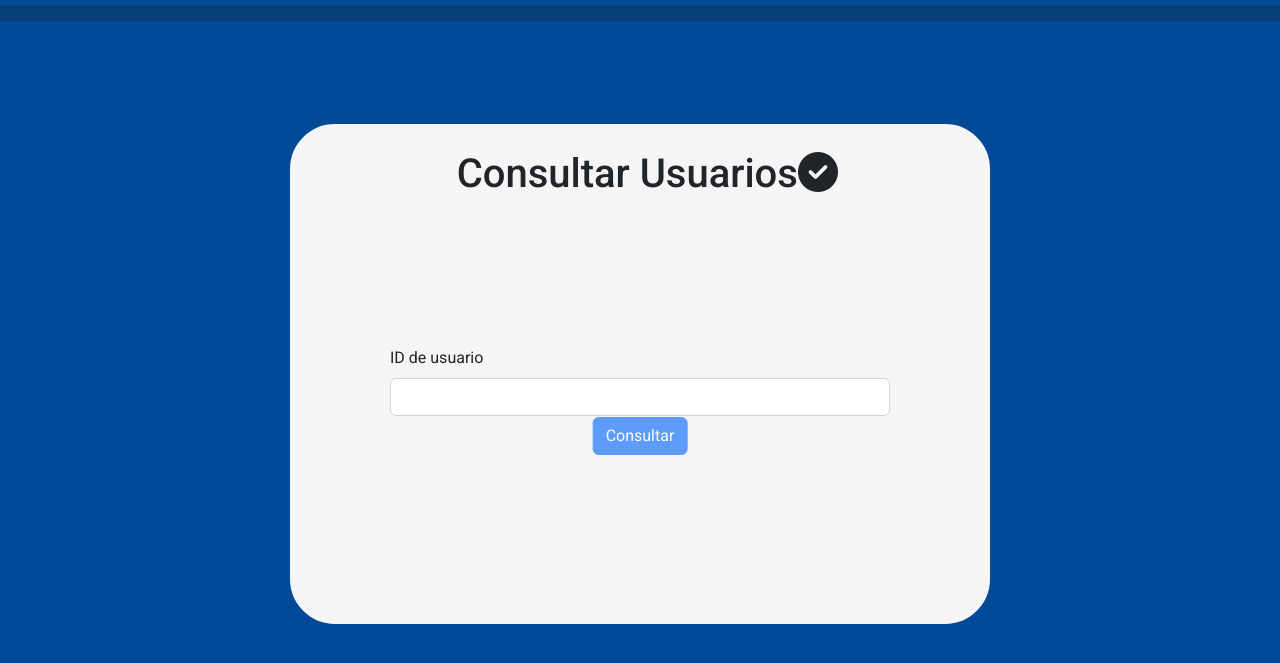
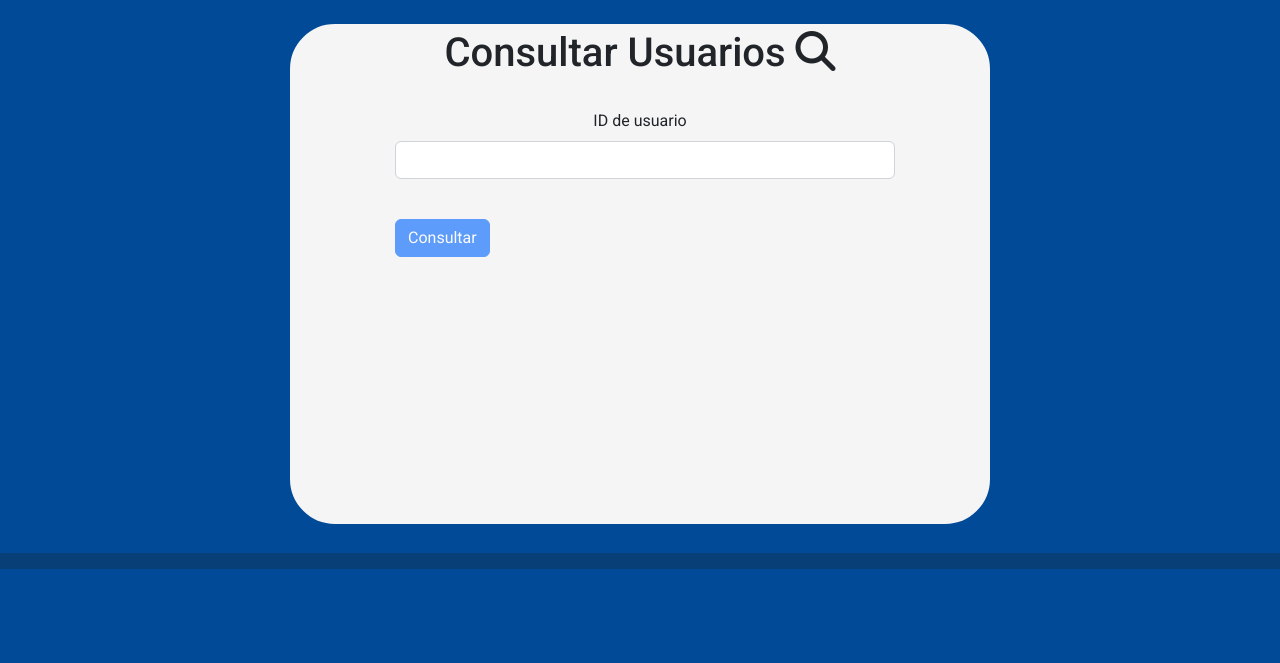
Before and after one commit to 284949MAVS/Proyecto-Estacionamiento, a PHP site: page /consultar_usuarios.php in a window 1280 px wide. Shown: the part 66-729 px from the top of the page. Run offline with PHP 8.4, Linux system fonts and the light colour scheme; data that the repository does not hold is empty.

Commit message:
Actualizacion Sprint 2-P2

```diff
--- a/Proyecto-Estacionamiento/conexion.php
+++ b/Proyecto-Estacionamiento/conexion.php
@@ -1,7 +1,7 @@
 <?php
 
 
-$mysqli = new mysqli("127.0.0.1", "root", "", "estacionamientobd", 3306);
+$mysqli = new mysqli("127.0.0.1", "root", "", "estacionamientobd", 3308);
 if ($mysqli->connect_errno) {
     echo "Fallo al conectar a MySQL: (" . $mysqli->connect_errno . ") " . $mysqli->connect_error;
 }
--- a/Proyecto-Estacionamiento/consultar_usuario.html
+++ b/Proyecto-Estacionamiento/consultar_usuario.html
@@ -41,7 +41,7 @@
   </header>
   <main>
     <div style="border-radius: 45px; border: 5px solid whitesmoke;; width: 700px; height: 500px; position: absolute; top: 55%; left: 50%; transform: translate(-50%, -50%); background-color: whitesmoke;">
-      <div style=" position: absolute; top: 10%; left: 40%; transform: translate(-30%, -50%);"><h1 style="font-size: bold;">Consultar Usuarios<i class="fa-solid fa-circle-check" ></i></h1></div>
+      <div style=" position: absolute; top: 10%; left: 40%; transform: translate(-30%, -50%);"><h1 style="font-size: bold;">Consultar Usuarios <i class="fa-solid fa-magnifying-glass"></i></h1></div>
       <form style="align-items: center; position: absolute; top: 53%; left: 50%; transform: translate(-50%, -50%);" action="consultar_usuario.php" method="post">
         <div class="mb-3">
           <label for="exampleInputEmail1" class="form-label">ID de usuario</label>
--- a/Proyecto-Estacionamiento/consultar_usuarios.php
+++ b/Proyecto-Estacionamiento/consultar_usuarios.php
@@ -10,6 +10,33 @@
     integrity="sha384-iYQeCzEYFbKjA/T2uDLTpkwGzCiq6soy8tYaI1GyVh/UjpbCx/TYkiZhlZB6+fzT" crossorigin="anonymous">
   <link href="https://fonts.googleapis.com/css2?family=Roboto:ital,wght@0,100;0,300;0,400;0,500;0,700;0,900;1,100;1,300;1,400;1,500;1,700;1,900&display=swap" rel="stylesheet">
   <link rel="stylesheet" href="https://cdnjs.cloudflare.com/ajax/libs/font-awesome/6.4.2/css/all.min.css" integrity="sha512-z3gLpd7yknf1YoNbCzqRKc4qyor8gaKU1qmn+CShxbuBusANI9QpRohGBreCFkKxLhei6S9CQXFEbbKuqLg0DA==" crossorigin="anonymous" referrerpolicy="no-referrer" />
+  <style>
+    .container {
+            display: flex;
+            justify-content: center;
+            align-items: center;
+
+        }
+
+    .form{
+
+            justify-content: center;
+            align-items: center;
+           /* padding-right: 20%;*/
+           margin-left: 100px;
+           margin-right: 100px;
+
+
+    }
+    .form-control{
+      margin-left: 100px;
+           margin-right: 100px;
+    }
+    .btn{
+      margin-left: 100px;
+           margin-right: 100px;
+    }
+  </style>
 </head>
 
 <body style="font-family: Roboto; background-color: #004A98;">
@@ -41,27 +68,35 @@
       </div>
       <br>
     </nav>
+
   </header>
 <main>
-  <div style="border-radius: 45px; border: 5px solid whitesmoke; width: 700px; height: 500px; position: absolute; top: 55%; left: 50%; transform: translate(-50%, -50%); background-color: whitesmoke;">
-    <div style="position: absolute; top: 10%; left: 40%; transform: translate(-30%, -50%);">
-        <h1 style="font-size: bold;">Consultar Usuarios<i class="fa-solid fa-circle-check"></i></h1>
+  <br>
+  <div class="container">
+  <div style="border-radius: 45px; border: 5px solid whitesmoke; width: 700px; height: 500px; background-color: whitesmoke;" class="form">
+    <div style="">
+        <h1 style="font-size: bold; text-align:center">Consultar Usuarios <i class="fa-solid fa-magnifying-glass"></i></i></h1>
     </div>
-    <form style="align-items: center; position: absolute; top: 53%; left: 50%; transform: translate(-50%, -50%);" action="<?php echo $_SERVER['PHP_SELF']; ?>" method="post">
-        <div class="mb-3">
-            <label for="exampleInputEmail1" class="form-label">ID de usuario</label>
+    <br>
+    <form style="align-items: center;" style="justify-content: center;" action="<?php echo $_SERVER['PHP_SELF']; ?>" method="post">
+        <div class="mb-3" style="text-align: center;">
+            <label for="exampleInputEmail1" class="form-label" style="text-align: center;">ID de usuario</label>
             <input type="text" name="id_User" class="form-control" id="exampleInputEmail1" aria-describedby="emailHelp" style="width: 500px;" oninput="verificarCamposCompletos()">
         </div>
-        <!-- Otros campos del formulario aquí -->
 
-        <div style="position: absolute; top: 105%; left: 50%; transform: translate(-50%, -50%);">
-        <button type="submit" class="btn btn-primary" id="consultarButton" name="consultar" disabled>Consultar</button>
+        <br>
+
+        <button type="submit" class="btn btn-primary" id="consultarButton"   name="consultar" disabled>Consultar</button>
+
 
         </div>
     </form>
+    </div>
 
+    <br>
     <!-- Contenedor de la tabla, inicialmente oculto -->
-    <div id="tablaContainer" style="border-radius: 45px; border: 5px solid whitesmoke; width: 1000px; height: 190px; position: absolute; top: 125%; left: 50%; transform: translate(-50%, -50%); background-color: whitesmoke; <?php echo isset($_POST['consultar']) ? 'display:block;' : 'display:none;'; ?>">
+    <div class="container">
+    <div id="tablaContainer"  style="border-radius: 45px; border: 5px solid whitesmoke; width: 1000px; height: 190px;  background-color: whitesmoke; <?php echo isset($_POST['consultar']) ? 'display:block;' : 'display:none;'; ?>">
         <table class="table table-striped">
             <thead>
                 <tr>
@@ -117,18 +152,20 @@
             <input type="hidden" name="id" value="<?php echo $row['id_User']; ?>">
             <button type="submit" class="btn btn-primary">Editar</button>
           </form>
-        </div>
 
-        <div style="text-align: center;">
           <form action="eliminar_usuario.php" method="GET">
             <input type="hidden" name="id" value="<?php echo $row['id_User']; ?>">
             <button class="btn btn-danger">Eliminar</button>
           </form>
         </div>
 
+        <div style="text-align: center;">
+
+        </div>
+
     </div>
   </div>
-
+  </div>
 </main>
   <footer>
     <!-- Coloca el pie de página aquí -->
--- a/Proyecto-Estacionamiento/usuarios.php
+++ b/Proyecto-Estacionamiento/usuarios.php
@@ -23,9 +23,9 @@
             echo "<tr>";
             echo "<td>" . $row["id_User"] . "</td>";
             echo "<td>" . $row["nom_User"] . "</td>";
-            echo "<td>" . $row["ap_paterno"] . "</td>";
-            echo "<td>" . $row["ap_materno"] . "</td>";
-            echo "<td>" . $row["tipo_usuario"] . "</td>";
+            echo "<td>" . $row["ap_PatU"] . "</td>";
+            echo "<td>" . $row["ap_MatU"] . "</td>";
+            echo "<td>" . $row["tipo_User"] . "</td>";
             echo "<td>" . $row["correo_User"] . "</td>";
             echo "<td>" . $row["tel_User"] . "</td>";
             echo "<td>" . $row["act_User"] . "</td>";
```
Also changed, not shown: Proyecto-Estacionamiento/consultar_cliente.php (+42 -9 lines), Proyecto-Estacionamiento/modificar_usuario.php (+79 -5 lines), Proyecto-Estacionamiento/nuevo_cliente.html (+32 -5 lines), Proyecto-Estacionamiento/nuevo_usuario.html (+36 -9 lines).
